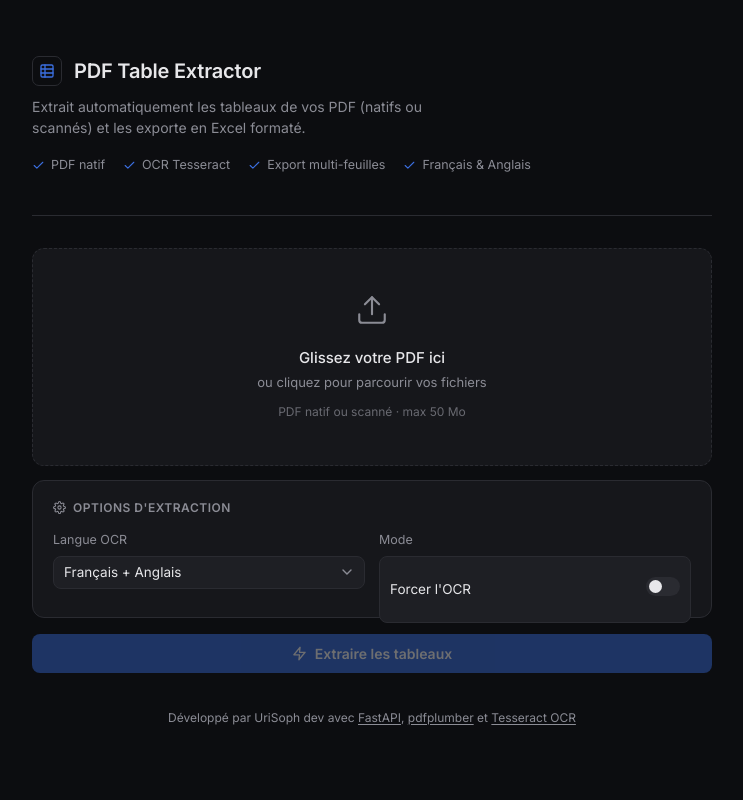
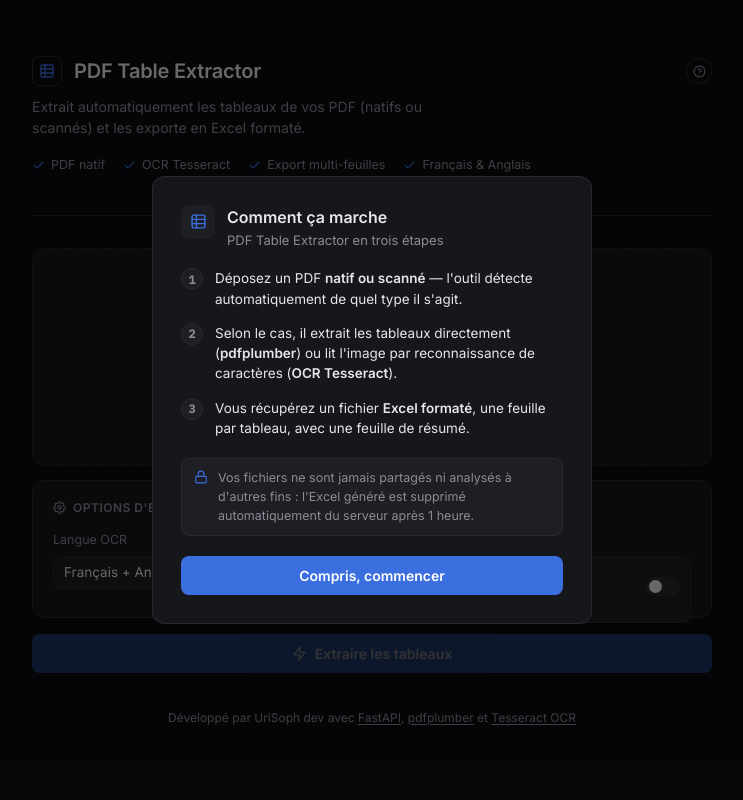
Before and after one commit to Yedmithra/pdf-table-extractor, a FastAPI app: page / in a window 1280 px wide. Shown: the whole page, without its empty margins (268-1011 px from the left). Run offline with FastAPI, Linux system fonts and the light colour scheme; parts of the project's set-up code (start-up, migrations or seed data) failed here and were passed over.

Commit message:
Add first-visit intro modal explaining how the app works
- Shows once per browser (localStorage-backed) on page load, with a
  3-step walkthrough (native/scanned detection, extraction method,
  Excel output) plus a note on the 1h file retention policy
- Reopenable anytime via a "?" button in the header
- Dismissible via the close button, overlay click, or Escape
- Verified end-to-end with puppeteer-core driving the local Chrome:
  shows on first load, persists dismissal across reload, reopens via
  the help button, closes on overlay click

```diff
--- a/app/templates/index.html
+++ b/app/templates/index.html
@@ -324,9 +324,110 @@
     header { padding: 40px 0 28px; }
     .dropzone { padding: 34px 18px; }
   }
+
+  /* Help button */
+  .help-btn {
+    width: 26px; height: 26px;
+    border-radius: 50%;
+    border: 1px solid var(--border);
+    background: none; color: var(--muted);
+    display: flex; align-items: center; justify-content: center;
+    cursor: pointer; flex-shrink: 0;
+    margin-left: auto;
+    transition: color 0.15s, border-color 0.15s;
+  }
+  .help-btn svg { width: 13px; height: 13px; }
+  .help-btn:hover { color: var(--text); border-color: var(--muted); }
+
+  /* Intro modal */
+  .modal-overlay {
+    display: none;
+    position: fixed; inset: 0;
+    background: rgba(0, 0, 0, 0.55);
+    align-items: center; justify-content: center;
+    padding: 20px;
+    z-index: 100;
+  }
+  .modal-overlay.show { display: flex; }
+  .modal-card {
+    background: var(--surface);
+    border: 1px solid var(--border);
+    border-radius: var(--radius-lg);
+    padding: 28px;
+    max-width: 440px;
+    width: 100%;
+    max-height: calc(100vh - 40px);
+    overflow-y: auto;
+  }
+  .modal-header { display: flex; align-items: flex-start; gap: 12px; margin-bottom: 18px; }
+  .modal-icon {
+    width: 34px; height: 34px; border-radius: 8px;
+    background: var(--surface-2); color: var(--accent);
+    display: flex; align-items: center; justify-content: center; flex-shrink: 0;
+  }
+  .modal-icon svg { width: 17px; height: 17px; }
+  .modal-title { font-size: 16px; font-weight: 600; margin-bottom: 2px; }
+  .modal-sub { color: var(--muted); font-size: 13px; }
+  .modal-steps { display: flex; flex-direction: column; gap: 14px; margin-bottom: 20px; }
+  .modal-step { display: flex; gap: 12px; align-items: flex-start; }
+  .modal-step-num {
+    width: 22px; height: 22px; border-radius: 50%;
+    background: var(--surface-2); border: 1px solid var(--border);
+    color: var(--muted); font-size: 11.5px; font-weight: 600;
+    display: flex; align-items: center; justify-content: center; flex-shrink: 0;
+    font-family: 'IBM Plex Mono', monospace;
+  }
+  .modal-step-text { font-size: 13.5px; line-height: 1.5; }
+  .modal-step-text strong { font-weight: 600; }
+  .modal-note {
+    display: flex; align-items: flex-start; gap: 10px;
+    background: var(--surface-2);
+    border: 1px solid var(--border);
+    border-radius: var(--radius);
+    padding: 10px 12px;
+    margin-bottom: 20px;
+    font-size: 12.5px; color: var(--muted); line-height: 1.5;
+  }
+  .modal-note svg { width: 14px; height: 14px; color: var(--accent); flex-shrink: 0; margin-top: 1px; }
 </style>
 </head>
 <body>
+<div class="modal-overlay" id="introModal">
+  <div class="modal-card">
+    <div class="modal-header">
+      <div class="modal-icon">
+        <svg viewBox="0 0 24 24" fill="none" stroke="currentColor" stroke-width="2" stroke-linecap="round" stroke-linejoin="round"><rect x="3" y="3" width="18" height="18" rx="2"/><line x1="3" y1="9" x2="21" y2="9"/><line x1="3" y1="15" x2="21" y2="15"/><line x1="9" y1="3" x2="9" y2="21"/></svg>
+      </div>
+      <div>
+        <div class="modal-title">Comment ça marche</div>
+        <div class="modal-sub">PDF Table Extractor en trois étapes</div>
+      </div>
+    </div>
+
+    <div class="modal-steps">
+      <div class="modal-step">
+        <div class="modal-step-num">1</div>
+        <div class="modal-step-text">Déposez un PDF <strong>natif ou scanné</strong> — l'outil détecte automatiquement de quel type il s'agit.</div>
+      </div>
+      <div class="modal-step">
+        <div class="modal-step-num">2</div>
+        <div class="modal-step-text">Selon le cas, il extrait les tableaux directement (<strong>pdfplumber</strong>) ou lit l'image par reconnaissance de caractères (<strong>OCR Tesseract</strong>).</div>
+      </div>
+      <div class="modal-step">
+        <div class="modal-step-num">3</div>
+        <div class="modal-step-text">Vous récupérez un fichier <strong>Excel formaté</strong>, une feuille par tableau, avec une feuille de résumé.</div>
+      </div>
+    </div>
+
+    <div class="modal-note">
+      <svg viewBox="0 0 24 24" fill="none" stroke="currentColor" stroke-width="2" stroke-linecap="round" stroke-linejoin="round"><rect x="3" y="11" width="18" height="11" rx="2"/><path d="M7 11V7a5 5 0 0 1 10 0v4"/></svg>
+      Vos fichiers ne sont jamais partagés ni analysés à d'autres fins : l'Excel généré est supprimé automatiquement du serveur après 1 heure.
+    </div>
+
+    <button class="btn btn-primary" id="introCloseBtn" style="margin-top:0;">Compris, commencer</button>
+  </div>
+</div>
+
 <div class="container">
   <header>
     <div class="brand">
@@ -334,6 +435,9 @@
         <svg viewBox="0 0 24 24" fill="none" stroke="currentColor" stroke-width="2" stroke-linecap="round" stroke-linejoin="round"><rect x="3" y="3" width="18" height="18" rx="2"/><line x1="3" y1="9" x2="21" y2="9"/><line x1="3" y1="15" x2="21" y2="15"/><line x1="9" y1="3" x2="9" y2="21"/></svg>
       </div>
       <h1>PDF Table Extractor</h1>
+      <button class="help-btn" id="helpBtn" title="Comment ça marche ?">
+        <svg viewBox="0 0 24 24" fill="none" stroke="currentColor" stroke-width="2" stroke-linecap="round" stroke-linejoin="round"><circle cx="12" cy="12" r="10"/><path d="M9.09 9a3 3 0 0 1 5.83 1c0 2-3 3-3 3"/><line x1="12" y1="17" x2="12.01" y2="17"/></svg>
+      </button>
     </div>
     <p>Extrait automatiquement les tableaux de vos PDF (natifs ou scannés) et les exporte en Excel formaté.</p>
     <div class="feature-list">
@@ -466,6 +570,27 @@
   const dropzone = document.getElementById('dropzone');
   const fileInput = document.getElementById('fileInput');
 
+  // Intro modal
+  const INTRO_SEEN_KEY = 'pdf-table-extractor:intro-seen';
+  const introModal = document.getElementById('introModal');
+
+  function showIntro() { introModal.classList.add('show'); }
+  function hideIntro() {
+    introModal.classList.remove('show');
+    try { localStorage.setItem(INTRO_SEEN_KEY, '1'); } catch (e) {}
+  }
+
+  let hasSeenIntro = false;
+  try { hasSeenIntro = localStorage.getItem(INTRO_SEEN_KEY) === '1'; } catch (e) {}
+  if (!hasSeenIntro) showIntro();
+
+  document.getElementById('introCloseBtn').addEventListener('click', hideIntro);
+  document.getElementById('helpBtn').addEventListener('click', showIntro);
+  introModal.addEventListener('click', e => { if (e.target === introModal) hideIntro(); });
+  document.addEventListener('keydown', e => {
+    if (e.key === 'Escape' && introModal.classList.contains('show')) hideIntro();
+  });
+
   dropzone.addEventListener('dragover', e => { e.preventDefault(); dropzone.classList.add('dragover'); });
   dropzone.addEventListener('dragleave', () => dropzone.classList.remove('dragover'));
   dropzone.addEventListener('drop', e => {
```
